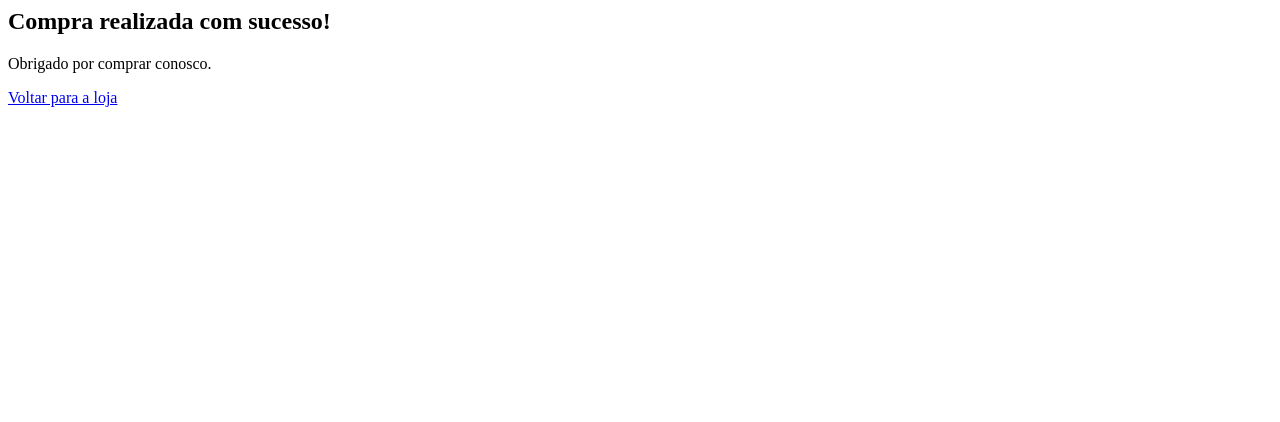
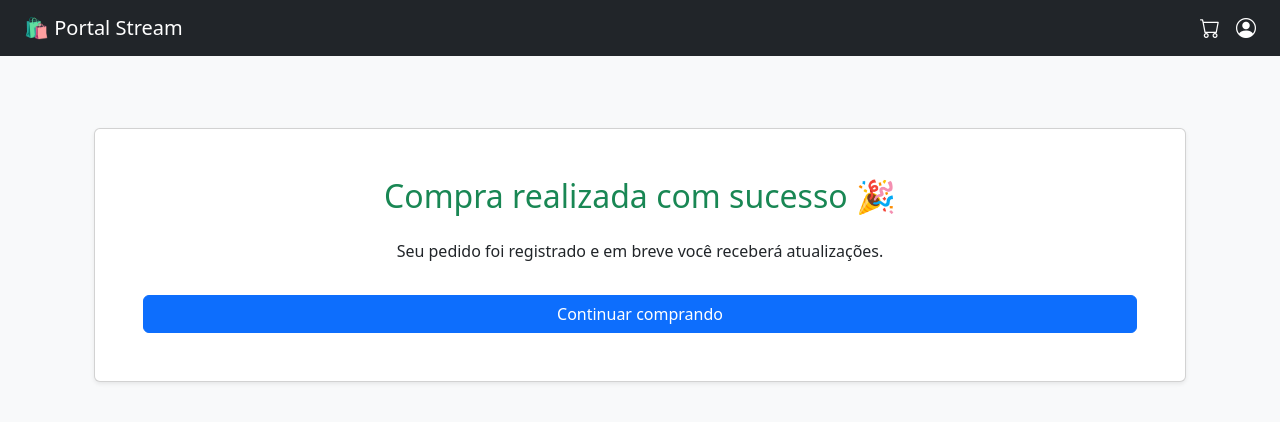
Before and after one commit to BrenoMatheus/django-sales-system-semeq, a Django app: page /vendas/sucesso/ in a window 1280 px wide. Shown: the top 422 px of the page. Run offline with Django 5.2, Linux system fonts and the light colour scheme.

Commit message:
Implementa fluxo de compra: buy now, checkout, criação de venda e tela de sucesso

```diff
--- a/cart/urls.py
+++ b/cart/urls.py
@@ -5,4 +5,6 @@ urlpatterns = [
     path("", views.cart_detail, name="cart_detail"),
     path("add/<int:product_id>/", views.cart_add, name="cart_add"),
     path("remove/<int:product_id>/", views.cart_remove, name="cart_remove"),
+    path("buy/<int:product_id>/", views.buy_now, name="buy_now"),
+
 ]
--- a/sales/views.py
+++ b/sales/views.py
@@ -1,15 +1,53 @@
+from datetime import date
+from decimal import Decimal
 from django.shortcuts import render, redirect
+from .models import Sale, SaleItem
+from products.models import Product
+from customers.models import Customer
+from django.utils import timezone
+from cart.cart import Cart
 
 def create_sale(request):
     return render(request, 'sales/create_sale.html')
 
 def checkout(request):
+    cart = Cart(request)
+    customer = Customer.objects.first()
+
+    if not cart:
+        return redirect("product_list")  # ou página de produtos
+
     if request.method == "POST":
-        # 1. Captura dados do endereço
-        # 2. Cria Sale
-        # 3. Cria SaleItem
-        # 4. Limpa carrinho
 
+        # 1. Criar a venda
+        sale = Sale.objects.create(
+            #customer=request.user.customer,
+            customer=customer,
+            sale_date=timezone.now().date(),
+
+            cep=request.POST.get("cep"),
+            street=request.POST.get("rua"),
+            neighborhood=request.POST.get("bairro"),
+            city=request.POST.get("cidade"),
+            state=request.POST.get("estado"),
+        )
+
+        # 2. Criar os itens da venda
+        for item in cart:
+            product = Product.objects.get(id=item["id"])
+            print(item)
+            SaleItem.objects.create(
+                sale=sale,
+                product=product,
+                #product=item["product"],
+                quantity=item["qty"],
+                unit_price=item["price"],
+            )
+
+        # 3. Limpar carrinho
+        cart.clear()
+
+        # 4. Redirecionar para sucesso
         return redirect("order_success")
 
     return render(request, "checkout.html")
--- a/templates/order_success.html
+++ b/templates/order_success.html
@@ -1,8 +1,17 @@
+{% extends "base.html" %}
+
+{% block content %}
 <div class="container py-5 text-center">
-    <h2 class="text-success">Compra realizada com sucesso!</h2>
-    <p class="mt-3">Obrigado por comprar conosco.</p>
+    <div class="card p-5 shadow-sm">
+        <h2 class="text-success">Compra realizada com sucesso 🎉</h2>
 
-    <a href="/produtos" class="btn btn-primary mt-3">
-        Voltar para a loja
-    </a>
+        <p class="mt-3">
+            Seu pedido foi registrado e em breve você receberá atualizações.
+        </p>
+
+        <a href="/produtos/" class="btn btn-primary mt-3">
+            Continuar comprando
+        </a>
+    </div>
 </div>
+{% endblock %}
--- a/templates/products/product_detail.html
+++ b/templates/products/product_detail.html
@@ -50,6 +50,11 @@
                 </div>
             </form>
 
+            <form method="post" action="{% url 'buy_now' product.id %}">
+                {% csrf_token %}
+                <button class="btn btn-success">Comprar agora</button>
+            </form>
+
             <a href="{% url 'product_list' %}" class="btn btn-outline-secondary">
                 Voltar
             </a>
```
Also changed, not shown: cart/views.py (+10 -0 lines).
